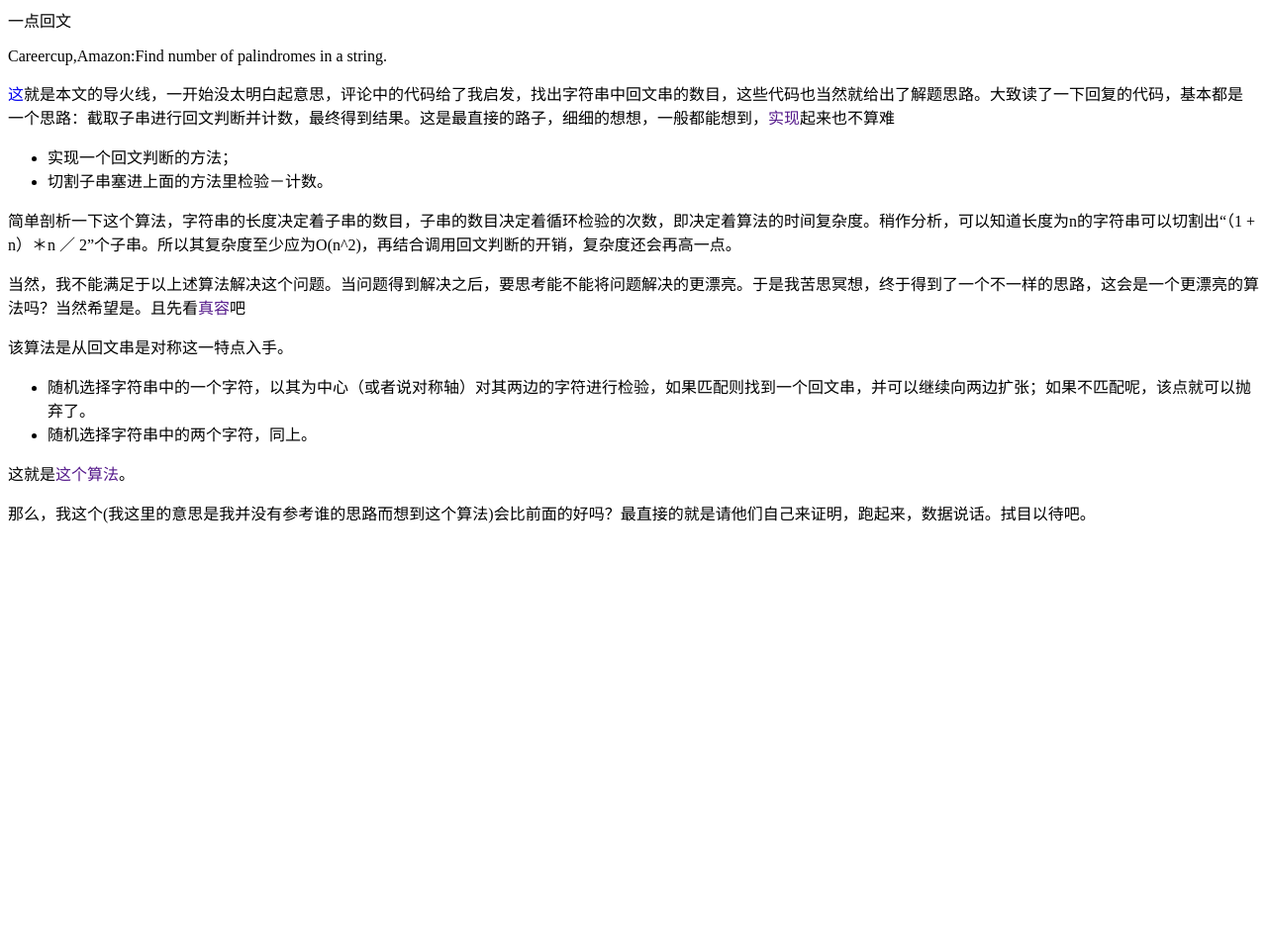
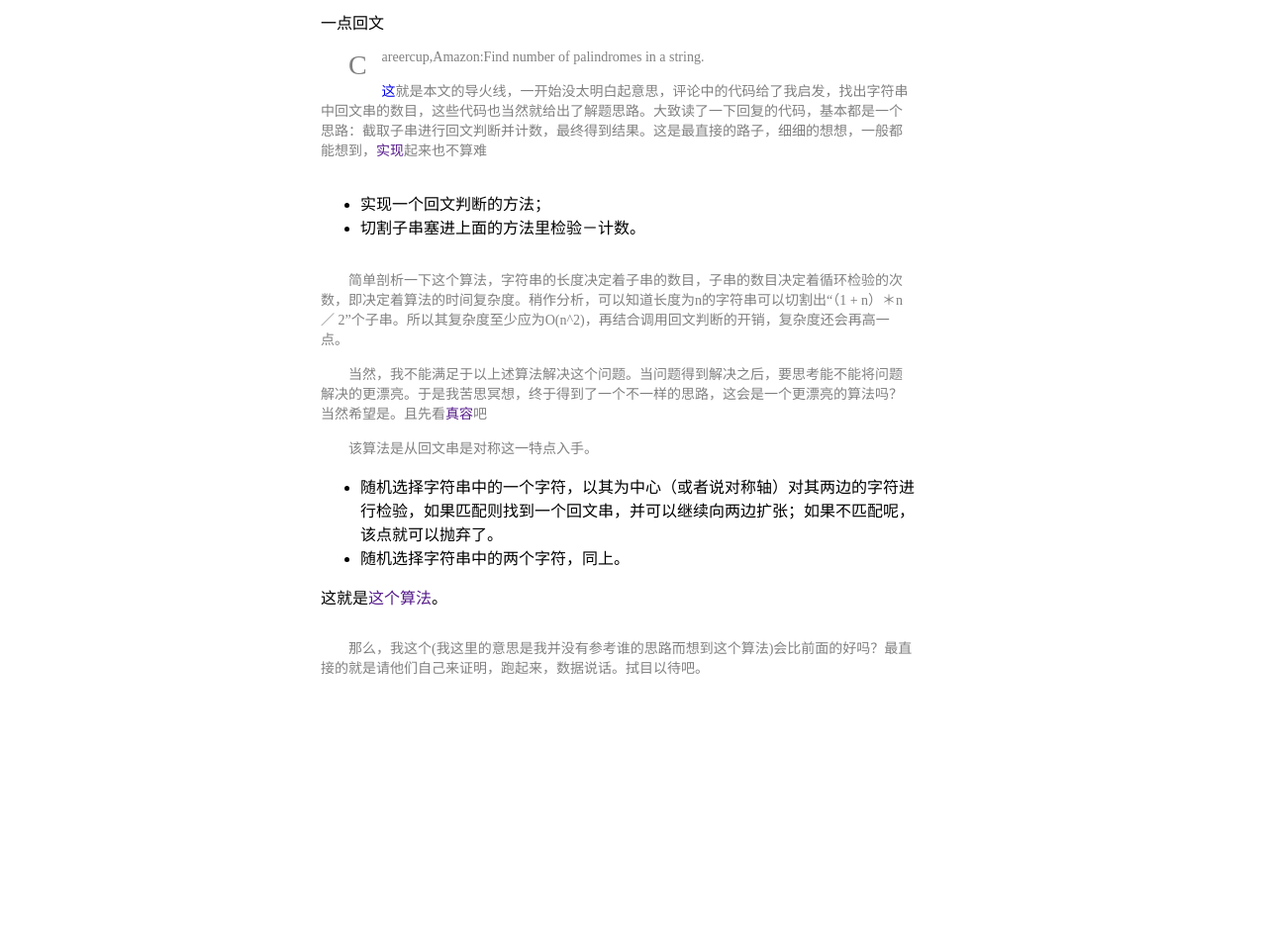
Before and after one commit to liamlee/liamming, a Jekyll site: the page built from _posts/2013-11-07-number-of-palindrome-for-string.html, in a window 1280 px wide. Shown: the whole page at 99% size. Built offline with Jekyll 4.4.1, drawn with Linux system fonts in a browser that asks for light colours; before the commit the page ends 900 px from its top, so only the background shows below that.

Commit message:
css for this

```diff
--- a/_posts/2013-11-07-number-of-palindrome-for-string.html
+++ b/_posts/2013-11-07-number-of-palindrome-for-string.html
@@ -3,12 +3,12 @@
 title: 一点回文
 ---
 
-<div id="headArea">
+<div id="headAera">
 	<h>{{ page.title }}</h3>
 </div>
 
 
-<div>
+<div id="mainContent">
 	<p><span>C</span>areercup,Amazon:Find number of palindromes in a string.</p>
 	<p><a href="http://www.careercup.com/question?id=5442107225407488">这</a>就是本文的导火线，一开始没太明白起意思，评论中的代码给了我启发，找出字符串中回文串的数目，这些代码也当然就给出了解题思路。大致读了一下回复的代码，基本都是一个思路：截取子串进行回文判断并计数，最终得到结果。这是最直接的路子，细细的想想，一般都能想到，<a href="">实现</a>起来也不算难</p>
 	<p>
```
